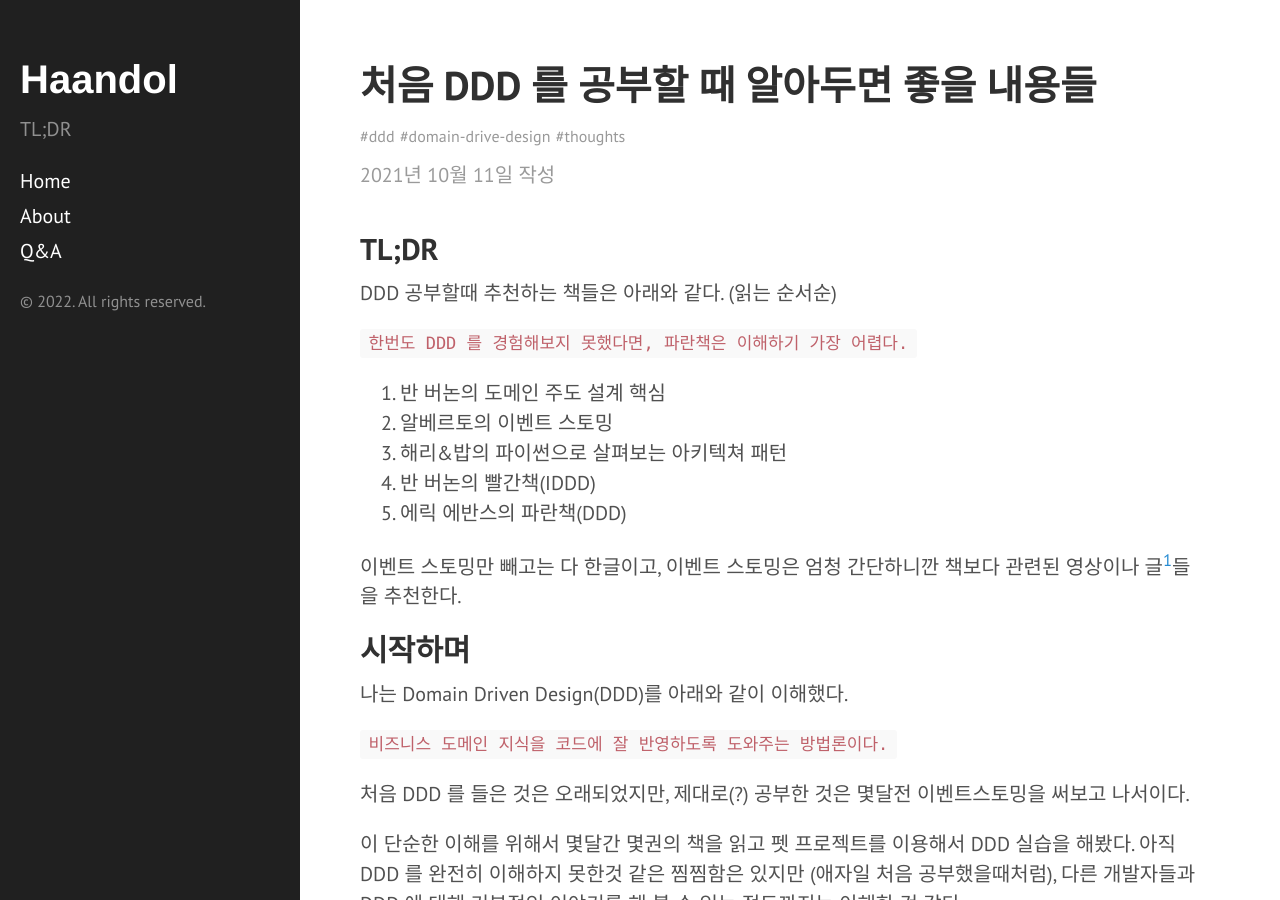
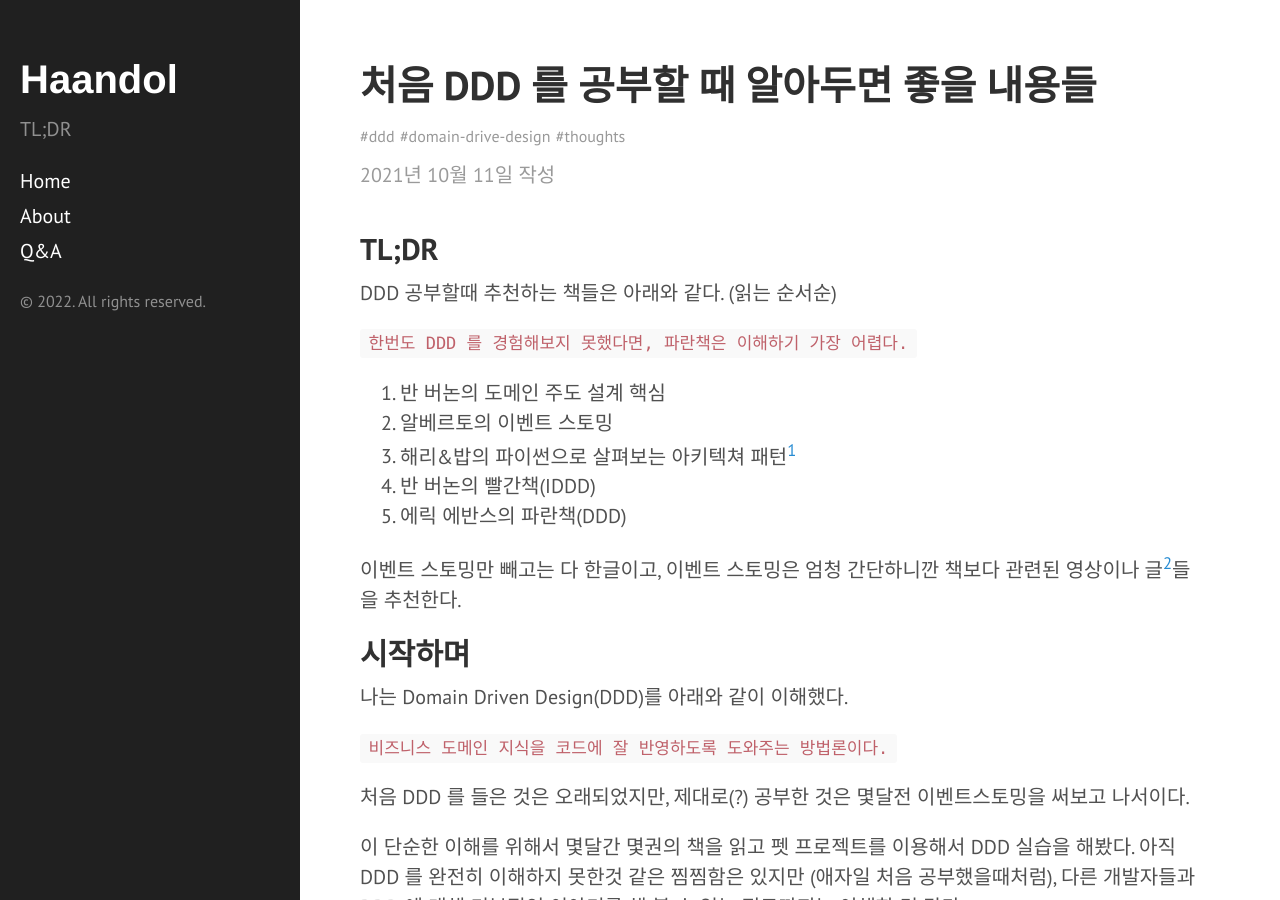
Before and after one commit to haandol/haandol.github.com, a Jekyll site: the page built from _posts/2021-10-11-thoughts-for-ddd-starters.md, in a window 1280 px wide and 900 px high. Built offline with Jekyll 4.4.1, drawn with Linux system fonts in a browser that asks for light colours; comment, search, counter and statistics services are not loaded.

Commit message:
Update 2021-10-11-thoughts-for-ddd-starters.md

```diff
--- a/_posts/2021-10-11-thoughts-for-ddd-starters.md
+++ b/_posts/2021-10-11-thoughts-for-ddd-starters.md
@@ -16,7 +16,7 @@ DDD 공부할때 추천하는 책들은 아래와 같다. (읽는 순서순)
 
 1. 반 버논의 도메인 주도 설계 핵심
 2. 알베르토의 이벤트 스토밍
-3. 해리&밥의 파이썬으로 살펴보는 아키텍쳐 패턴
+3. 해리&밥의 파이썬으로 살펴보는 아키텍쳐 패턴[^2]
 4. 반 버논의 빨간책(IDDD)
 5. 에릭 에반스의 파란책(DDD)
 
@@ -146,3 +146,4 @@ DDD는 마이크로서비스 아키텍쳐(MSA)와 직접적인 관련이 없지
 ----
 
 [^1]: [쉽게 설명한 이벤트 스토밍](https://haandol.github.io/2020/12/10/demystifying-event-storming.html)
+[^2]: [CosmicPython](https://www.cosmicpython.com/book/preface.html)
```
